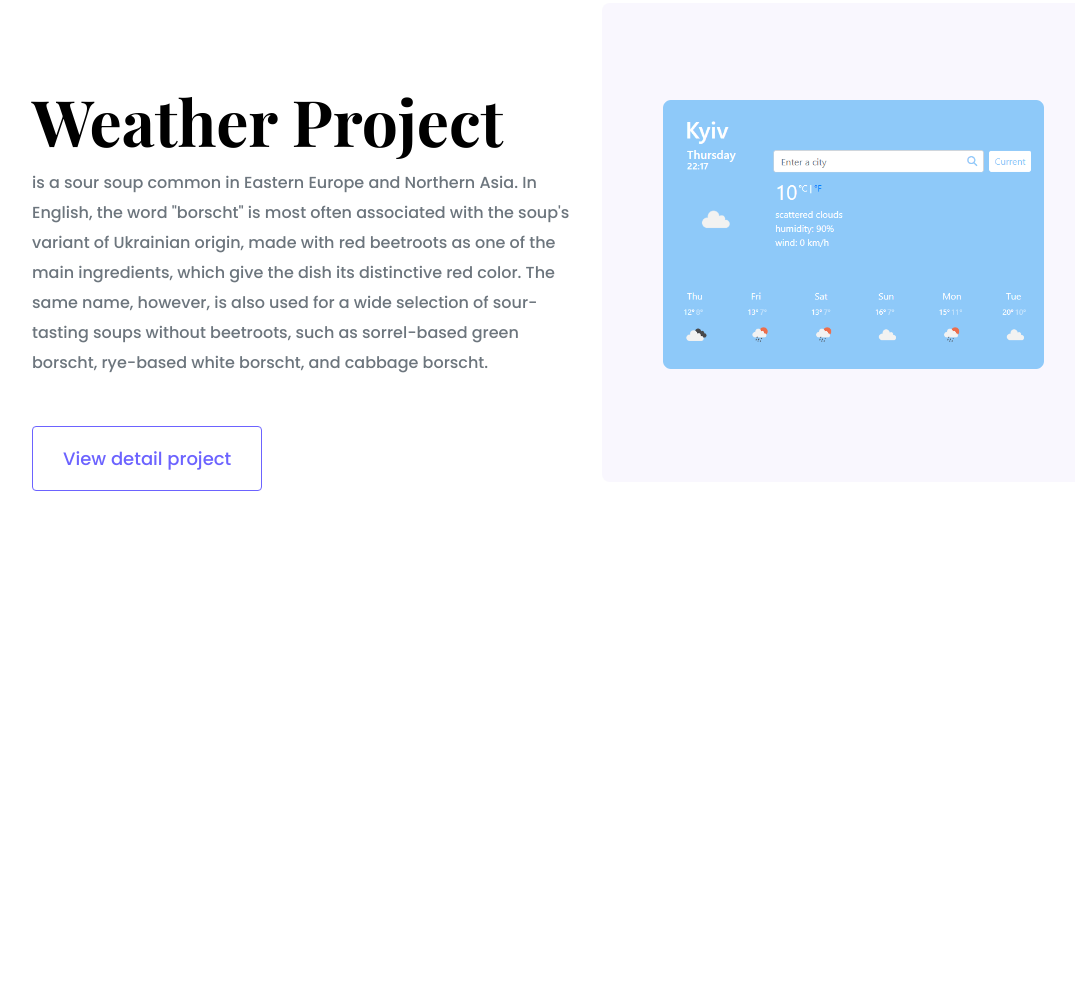
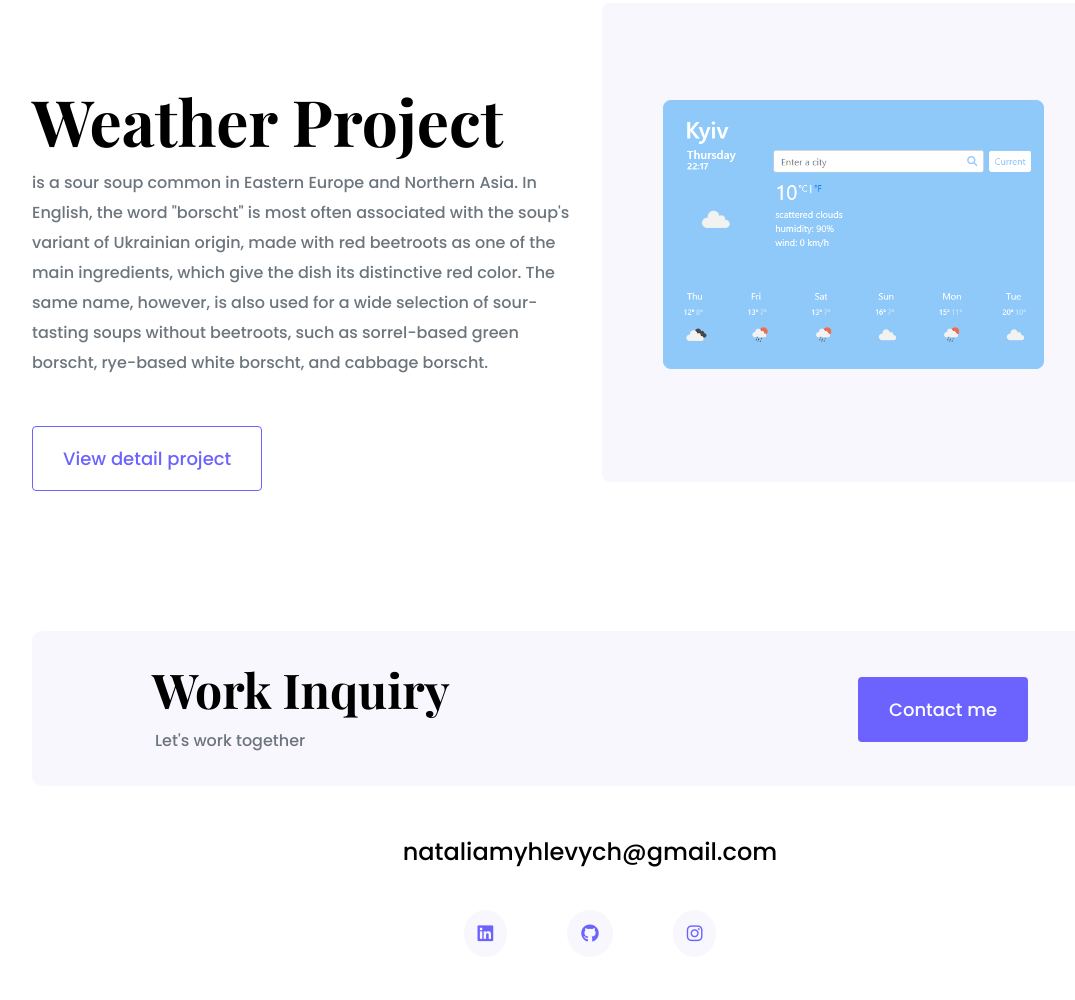
Before and after one commit to Nata010424/Portfolio-project, a plain HTML site: page index.html in a window 1280 px wide. Shown: the part 1455-2455 px from the top of the page, without its empty margins (50-1125 px from the left). Before the commit the page ends 2074 px from the top, so only its background shows below. Drawn offline with nearby package versions, Linux system fonts and the light colour scheme.

Commit message:
Changed size of links for mobile devices in contact page

```diff
--- a/index.html
+++ b/index.html
@@ -96,6 +96,38 @@
           <img src="images/hy.png" class="img-fluid rounded-3" alt="" />
         </div>
       </div>
+      <footer>
+        <div class="contact-box justify-content-between mb-5 d-none d-md-flex">
+          <div>
+            <h4>Work Inquiry</h4>
+            <p class="text-muted">Let's work together</p>
+          </div>
+          <div>
+            <a href="" class="btn btn-branding mt-3">Contact me</a>
+          </div>
+        </div>
+        <div class="d-flex justify-content-center">
+          <a href="mailto:nataliamyhlevych@gmail.com" class="email-link">
+            nataliamyhlevych@gmail.com</a
+          >
+        </div>
+        <div class="social-links d-flex justify-content-center">
+          <a
+            href="https://www.linkedin.com/in/nataliiamykhlevych"
+            target="_blank"
+          >
+            <i class="fa-brands fa-linkedin"></i
+          ></a>
+          <a href="https://https://www.github.com/Nata010424" target="_blank"
+            ><i class="fa-brands fa-github"></i
+          ></a>
+          <a
+            href="https://www.instagram.com/n_a_t_a_mykha?igshid=YmMyMTA2M2Y="
+            target="_blank"
+            ><i class="fa-brands fa-instagram"></i
+          ></a>
+        </div>
+      </footer>
     </div>
     <script
       src="https://cdn.jsdelivr.net/npm/bootstrap@5.2.1/dist/js/bootstrap.bundle.min.js"
--- a/src/styles.css
+++ b/src/styles.css
@@ -178,7 +178,7 @@ footer .social-links a:hover {
     font-size: 45px;
     line-height: 50px;
   }
-  a {
+  .content p {
     font-size: 12px;
   }
   footer .email-link {
```
Also changed, not shown: work.html (+32 -0 lines).
